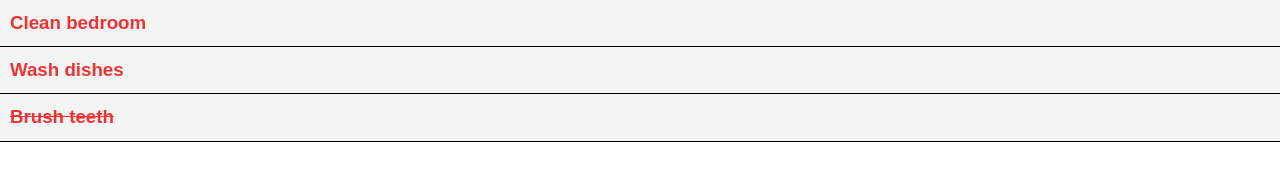
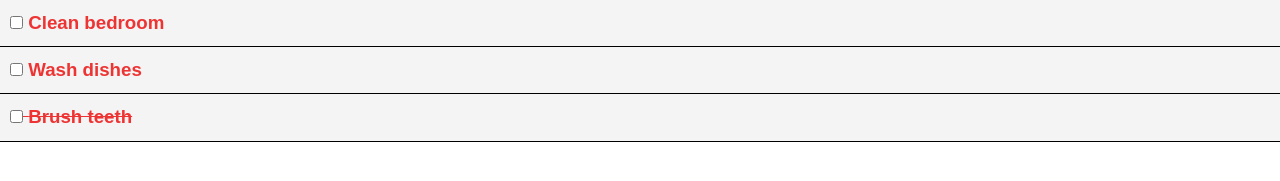
Before and after one commit to Manuofthebirth/react-todo, a React (Create React App) app: page / in a window 1280 px wide. Shown: the top 181 px of the page. Built offline with nearby package versions, Linux system fonts and the light colour scheme.

Commit message:
checkbox added

```diff
--- a/src/components/TodoItem.js
+++ b/src/components/TodoItem.js
@@ -26,12 +26,28 @@ export class TodoItem extends Component {
   //   }
   // }
 
+
+  // arrow function
+  markComplete = (event) => {
+    console.log(this.props)
+  }
+
+  // option #2 - custom method
+  // markComplete(event) {
+  //   console.log(this.props)
+  // }
+
   render() {
     return (
       // <div style={{color: '#e33', backgroundColor: '#f4f4f4'}}>
       // <div style={itemStyle}>
       <div style={this.getStyle()}>
-        <h3>{this.props.todo.title}</h3>
+        <h3>
+          {/* option #2 */}
+          {/* <input type="checkbox" onChange={this.markComplete.bind(this)}/> {''} */}
+          <input type="checkbox" onChange={this.markComplete}/> {''}
+          {this.props.todo.title}
+        </h3>
       </div>
     )
   }
```
